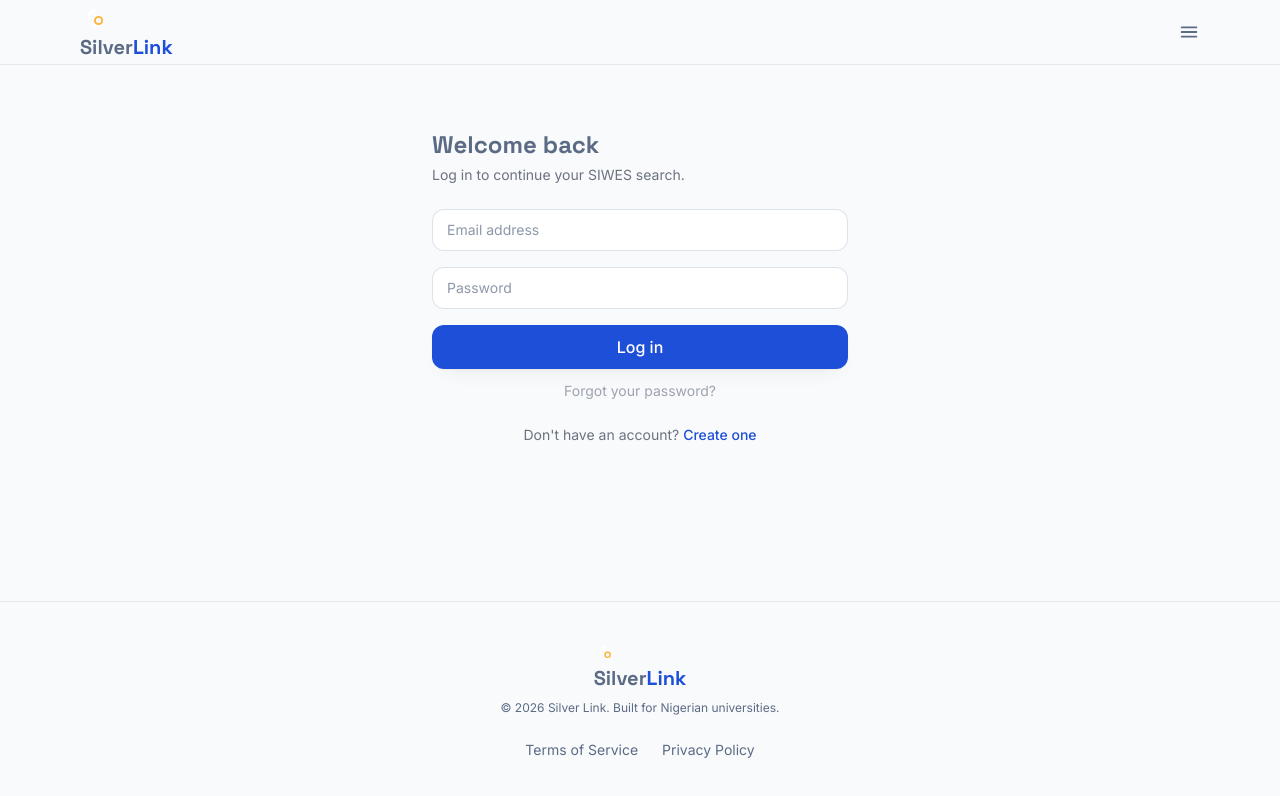
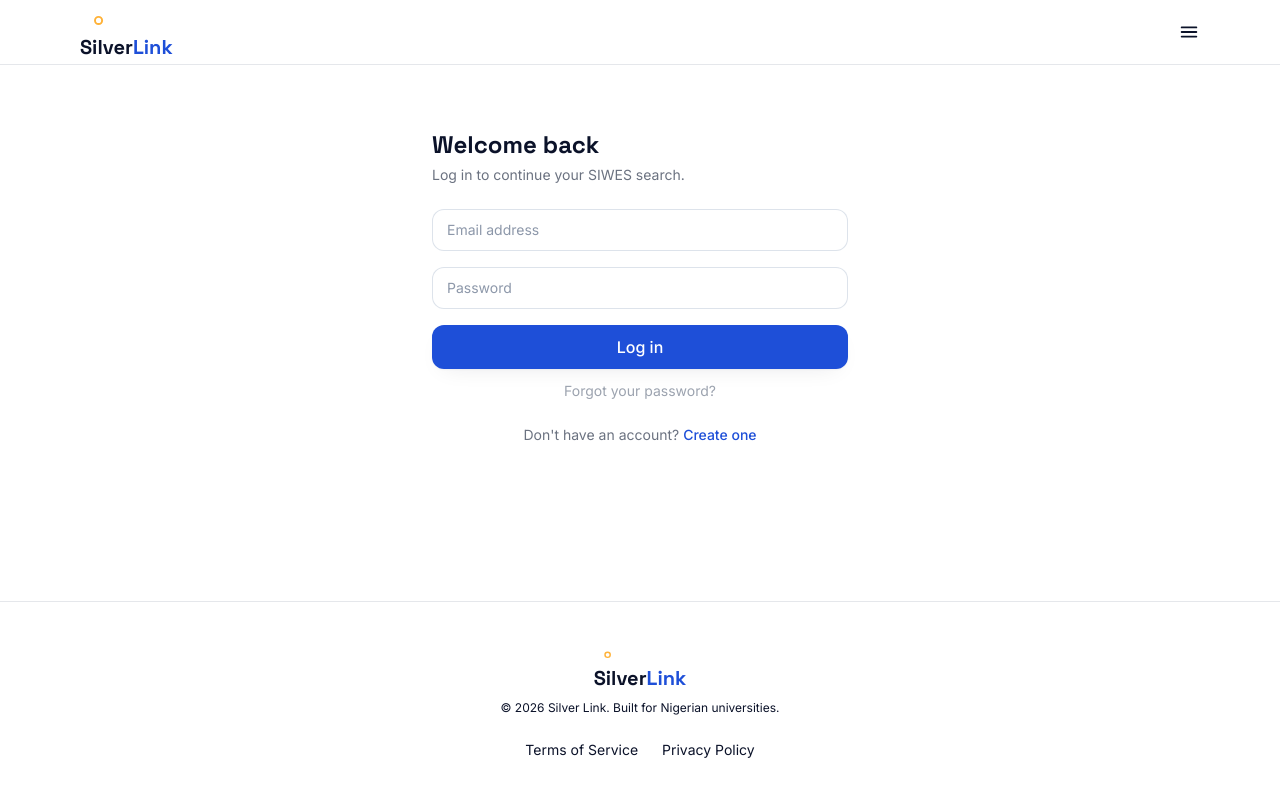
Before and after one commit to Silverx-code/silverlink, a Next.js app: page /login in a window 1280 px wide. Shown: the top 796 px of the page. Built offline with nearby package versions, Linux system fonts and the light colour scheme; no server answers.

Commit message:
design 2

```diff
--- a/app/layout.jsx
+++ b/app/layout.jsx
@@ -26,14 +26,7 @@ export const metadata = {
 export default function RootLayout({ children }) {
   return (
     <html lang="en">
-      <head>
-        <link rel="preconnect" href="https://fonts.googleapis.com" />
-        <link
-          href="https://fonts.googleapis.com/css2?family=Poppins:wght@500;600;700&family=Inter:wght@400;500;600&display=swap"
-          rel="stylesheet"
-        />
-      </head>
-      <body className="font-body bg-gray-50 text-silver-dark min-h-screen flex flex-col">
+      <body className="font-sans bg-white text-ink min-h-screen flex flex-col">
         <AuthProvider>
           <Navbar />
           <main className="flex-1">{children}</main>
--- a/app/page.jsx
+++ b/app/page.jsx
@@ -1,20 +1,13 @@
-import Navbar from '../components/Navbar';
-import Hero from '../components/Hero';
-import HowItWorks from '../components/HowItWorks';
-import Footer from '../components/Footer';
+import Hero from '../src/components/Hero';
+import HowItWorks from '../src/components/HowItWorks';
 
-// Drop this in as app/page.jsx. Navbar/Footer are already rendered here rather than
-// in a shared layout, since ProtectedRoute-wrapped pages may want a different chrome —
-// adjust if your layout.jsx already renders them globally.
+// Navbar/Footer are already rendered globally in app/layout.jsx, so this page
+// only needs the content that goes between them.
 export default function LandingPage() {
   return (
     <>
-      <Navbar />
-      <main>
-        <Hero />
-        <HowItWorks />
-      </main>
-      <Footer />
+      <Hero />
+      <HowItWorks />
     </>
   );
 }
```
